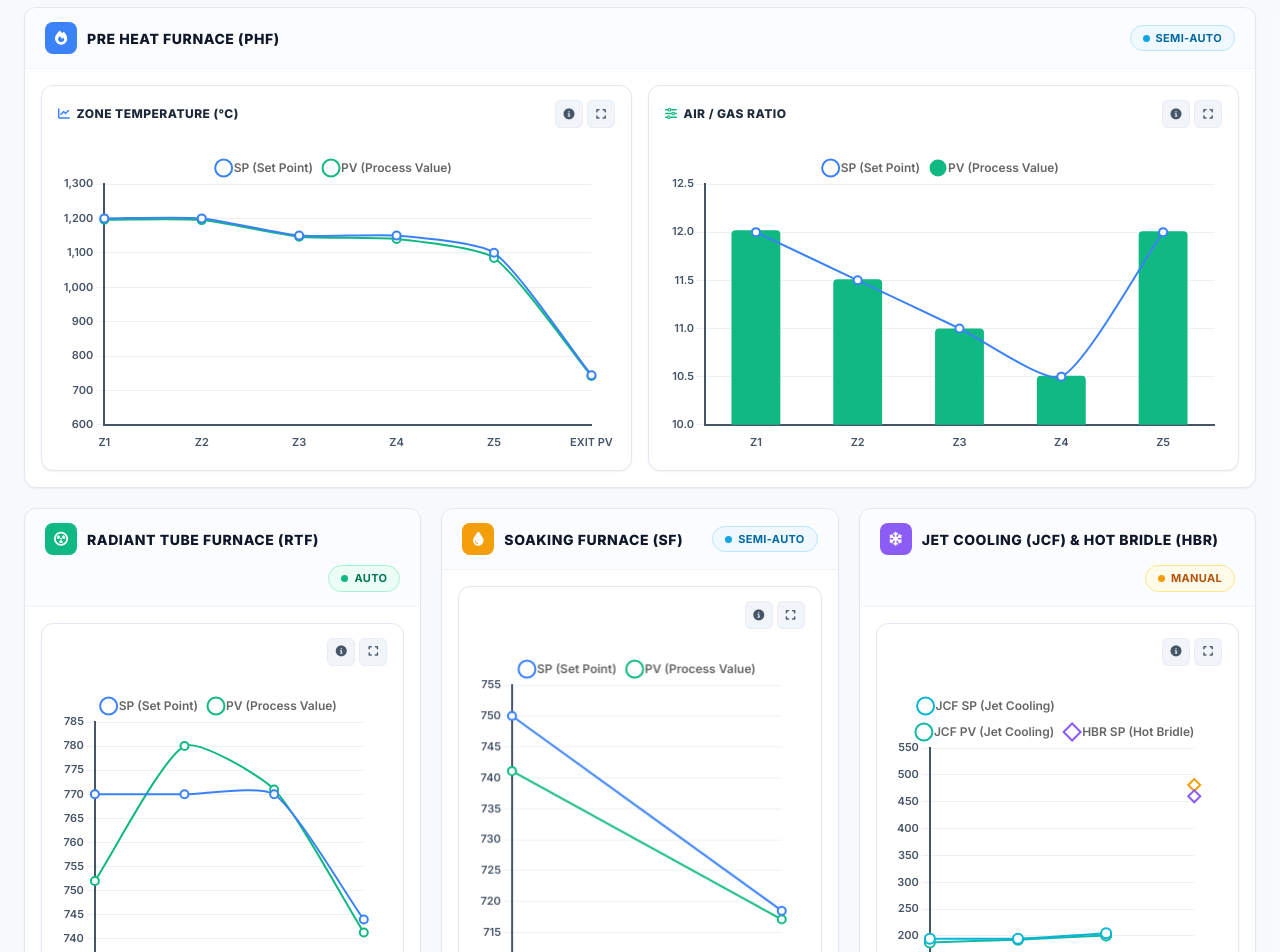
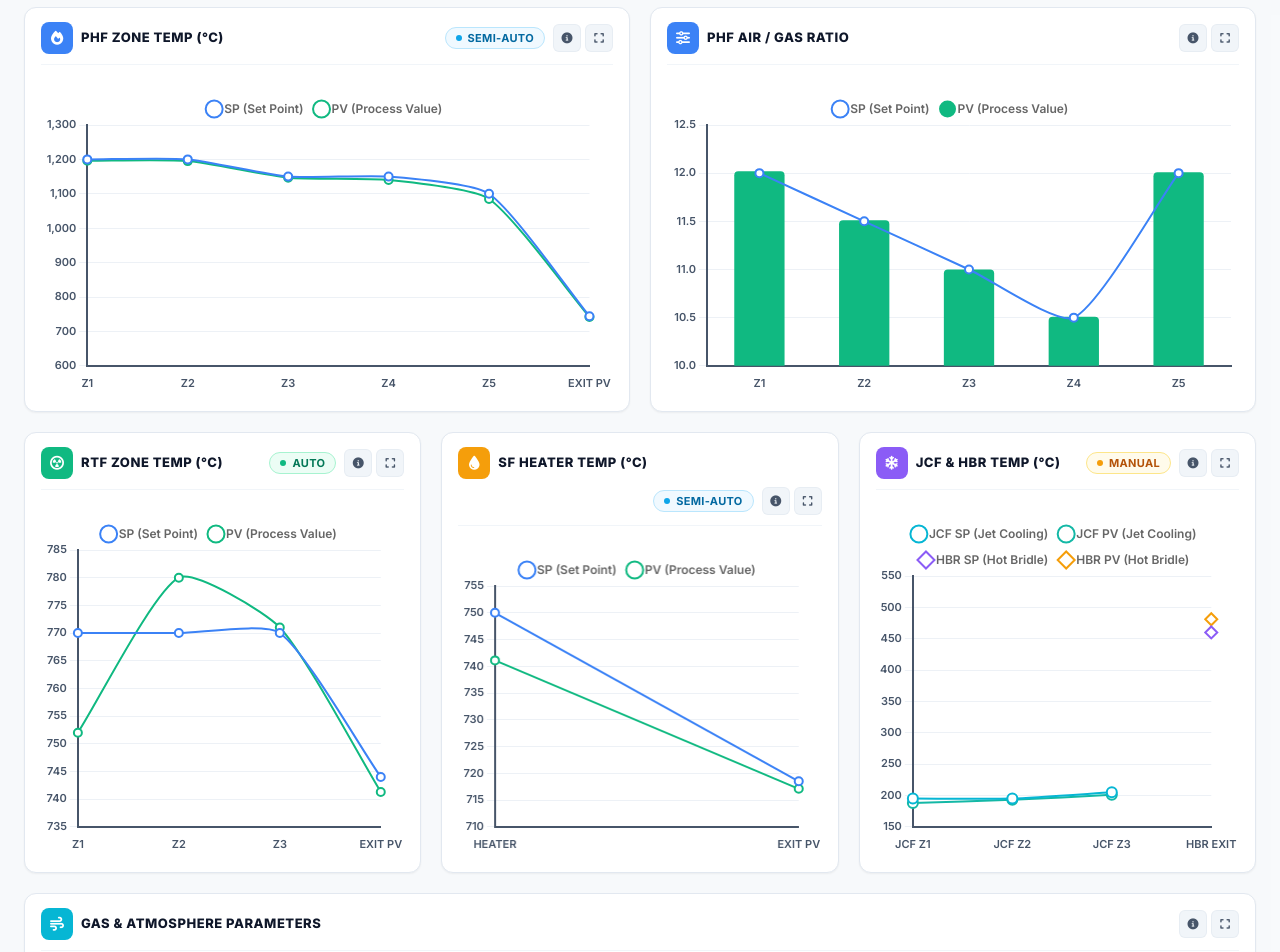
Before and after one commit to sarthak-handa/YDFI, a React (Vite) app in the folder frontend/: page / in a window 1280 px wide. Shown: the part 240-1192 px from the top of the page. Built offline with nearby package versions, Linux system fonts and the light colour scheme.

Commit message:
Eliminate double stage-module headers: single standalone headers per card across HTML & React

```diff
--- a/frontend/src/components/GasPanel.jsx
+++ b/frontend/src/components/GasPanel.jsx
@@ -12,14 +12,16 @@ export default function GasPanel({ configFactory, labels, data, colors, rawData
     return (
         <>
             <div className="bg-white rounded-xl border border-slate-200 p-3 sm:p-[14px_16px] flex flex-col shadow-sm transition-all duration-150 hover:border-slate-300 hover:shadow-md w-full min-w-0">
-                <div className="flex justify-between items-center mb-2 flex-wrap gap-2">
+
+                {/* 1 SINGLE HEADER BAR */}
+                <div className="flex justify-between items-center mb-3 pb-2.5 border-b border-slate-100 flex-wrap gap-2">
                     <div className="flex items-center gap-2 flex-wrap">
-                        <h3 className="text-[11px] sm:text-[12px] font-extrabold text-slate-800 uppercase tracking-[.04em] flex items-center gap-1 sm:gap-[6px] break-words">
-                            <i className="fa-solid fa-chart-column" style={{ color: C.cyan }}></i> Atmosphere &amp; Combustion
+                        <span className="w-7 h-7 sm:w-8 sm:h-8 rounded-lg flex items-center justify-center text-[13px] sm:text-[14px] text-white shrink-0 shadow-xs bg-cyan-500">
+                            <i className="fa-solid fa-wind"></i>
+                        </span>
+                        <h3 className="text-[12px] sm:text-[13px] font-extrabold text-slate-900 uppercase tracking-[.04em] break-words">
+                            Gas &amp; Atmosphere Parameters
                         </h3>
-                        <span className="text-[9px] sm:text-[10px] text-slate-500 font-semibold bg-slate-100 py-[2px] px-2 rounded hidden md:inline-block whitespace-nowrap">
-                            Gas Parameter Bar Chart
-                        </span>
                     </div>
                     <div className="flex items-center gap-1 shrink-0 ml-auto">
                         {/* INFO BUTTON */}
@@ -123,11 +125,11 @@ export default function GasPanel({ configFactory, labels, data, colors, rawData
                     <div className="bg-white rounded-2xl w-full max-w-6xl h-[94vh] md:h-[88vh] p-3 sm:p-6 flex flex-col shadow-2xl border border-slate-200 animate-in fade-in zoom-in-95 duration-150">
                         <div className="flex items-center justify-between border-b border-slate-100 pb-3 mb-3 sm:mb-4 flex-wrap gap-2 shrink-0">
                             <div className="flex items-center gap-2 sm:gap-3">
-                                <span className="w-8 h-8 sm:w-9 sm:h-9 rounded-xl shadow-xs text-white flex items-center justify-center text-[14px] sm:text-[16px] shrink-0" style={{ backgroundColor: C.cyan }}>
-                                    <i className="fa-solid fa-chart-column"></i>
+                                <span className="w-8 h-8 sm:w-9 sm:h-9 rounded-xl shadow-xs text-white flex items-center justify-center text-[14px] sm:text-[16px] shrink-0 bg-cyan-500">
+                                    <i className="fa-solid fa-wind"></i>
                                 </span>
                                 <div>
-                                    <h3 className="text-[14px] sm:text-[16px] font-extrabold text-slate-900 uppercase tracking-[.04em]">Atmosphere &amp; Combustion — Full Screen View</h3>
+                                    <h3 className="text-[14px] sm:text-[16px] font-extrabold text-slate-900 uppercase tracking-[.04em]">Gas &amp; Atmosphere Parameters — Full Screen View</h3>
                                     <p className="text-[10px] sm:text-[11px] text-slate-500 font-semibold">Comprehensive Atmospheric Composition Overview</p>
                                 </div>
                             </div>
--- a/frontend/src/components/ZoneTemperatureChart.jsx
+++ b/frontend/src/components/ZoneTemperatureChart.jsx
@@ -4,9 +4,10 @@ import 'chart.js/auto';
 
 export default function ZoneTemperatureChart({
     title,
-    subtitle,
     iconNode,
     iconColor = '#3b82f6',
+    iconBg = 'bg-blue-500',
+    mode,
     configFactory,
     labels,
     spData,
@@ -24,29 +25,55 @@ export default function ZoneTemperatureChart({
         ? configFactory(jcfHbrArgs.jcfLabels, jcfHbrArgs.jcfSp, jcfHbrArgs.jcfPv, jcfHbrArgs.hbrLabel, jcfHbrArgs.hbrSp, jcfHbrArgs.hbrPv, yTitle)
         : configFactory(labels, spData, pvData, yTitle);
 
-    const defaultInfo = infoText || `${title || 'Temperature Chart'}: Monitors real-time process set points (SP) and actual process values (PV) in ${yTitle.includes('°C') ? '°C' : yTitle}.`;
+    const defaultInfo = infoText || `${title}: Monitors real-time process set points (SP) and actual process values (PV) in ${yTitle.includes('°C') ? '°C' : yTitle}.`;
+
+    // Normalize mode text (AUTO, MANUAL, SEMI-AUTO)
+    let modeText = '';
+    let modeBadgeStyle = '';
+    let modeDotStyle = '';
+
+    if (mode) {
+        const m = mode.toUpperCase().trim();
+        if (m === 'AUTO') {
+            modeText = 'AUTO';
+            modeBadgeStyle = 'bg-emerald-50 text-emerald-700 border-emerald-200';
+            modeDotStyle = 'bg-emerald-500';
+        } else if (m === 'SEMI-AUTO' || m === 'SEMI_AUTO' || m === 'SEMI AUTO') {
+            modeText = 'SEMI-AUTO';
+            modeBadgeStyle = 'bg-sky-50 text-sky-700 border-sky-200';
+            modeDotStyle = 'bg-sky-500';
+        } else {
+            modeText = 'MANUAL';
+            modeBadgeStyle = 'bg-amber-50 text-amber-700 border-amber-200';
+            modeDotStyle = 'bg-amber-500';
+        }
+    }
 
     return (
         <>
-            {/* STANDARD CARD VIEW */}
+            {/* STANDALONE SINGLE-HEADER CARD VIEW */}
             <div className="bg-white rounded-xl border border-slate-200 p-3 sm:p-[14px_16px] flex flex-col shadow-sm transition-all duration-150 hover:border-slate-300 hover:shadow-md w-full min-w-0">
 
-                {/* Clean Header Bar: Only render title/icon if explicit title is passed */}
-                <div className="flex justify-between items-center mb-2 flex-wrap gap-2">
-                    {title ? (
+                {/* 1 SINGLE HEADER BAR */}
+                <div className="flex justify-between items-center mb-3 pb-2.5 border-b border-slate-100 flex-wrap gap-2">
                     <div className="flex items-center gap-2 flex-wrap">
-                            <h3 className="text-[11px] sm:text-[12px] font-extrabold text-slate-800 uppercase tracking-[.04em] flex items-center gap-1 sm:gap-[6px] break-words">
-                                {iconNode && <span style={{ color: iconColor }}>{iconNode}</span>} {title}
-                            </h3>
-                            {subtitle && (
-                                <span className="text-[9px] sm:text-[10px] text-slate-500 font-semibold bg-slate-100 py-[2px] px-2 rounded hidden md:inline-block whitespace-nowrap">
-                                    {subtitle}
+                        {iconNode && (
+                            <span className={`w-7 h-7 sm:w-8 sm:h-8 rounded-lg flex items-center justify-center text-[13px] sm:text-[14px] text-white shrink-0 shadow-xs ${iconBg}`}>
+                                {iconNode}
                             </span>
                         )}
+                        <h3 className="text-[12px] sm:text-[13px] font-extrabold text-slate-900 uppercase tracking-[.04em] break-words">
+                            {title}
+                        </h3>
                     </div>
-                    ) : <div />}
 
-                    <div className="flex items-center gap-1 shrink-0 ml-auto">
+                    <div className="flex items-center gap-2 shrink-0 ml-auto">
+                        {modeText && (
+                            <span className={`text-[10px] sm:text-[11px] font-bold py-0.5 px-2.5 rounded-full tracking-[.03em] inline-flex items-center gap-1.5 border whitespace-nowrap ${modeBadgeStyle}`}>
+                                <span className={`w-[6px] h-[6px] rounded-full inline-block shrink-0 ${modeDotStyle}`}></span> {modeText}
+                            </span>
+                        )}
+                        <div className="flex items-center gap-1">
                             {/* INFO BUTTON */}
                             <button
                                 onClick={() => setShowInfo(true)}
@@ -65,6 +92,7 @@ export default function ZoneTemperatureChart({
                             </button>
                         </div>
                     </div>
+                </div>
 
                 <div className="h-[220px] sm:h-[250px] md:h-[280px] xl:h-[320px] w-full relative flex-grow min-w-0">
                     <Chart type={config.type} data={config.data} options={config.options} />
@@ -81,7 +109,7 @@ export default function ZoneTemperatureChart({
                                     <i className="fa-solid fa-circle-info"></i>
                                 </span>
                                 <div>
-                                    <h4 className="text-[13px] sm:text-[14px] font-extrabold text-slate-900 uppercase">{title || 'Stage Info'}</h4>
+                                    <h4 className="text-[13px] sm:text-[14px] font-extrabold text-slate-900 uppercase">{title}</h4>
                                     <p className="text-[9px] sm:text-[10px] text-slate-400 font-semibold uppercase">Stage Documentation</p>
                                 </div>
                             </div>
@@ -119,11 +147,11 @@ export default function ZoneTemperatureChart({
                     <div className="bg-white rounded-2xl w-full max-w-6xl h-[94vh] md:h-[88vh] p-3 sm:p-6 flex flex-col shadow-2xl border border-slate-200 animate-in fade-in zoom-in-95 duration-150">
                         <div className="flex items-center justify-between border-b border-slate-100 pb-3 mb-3 sm:mb-4 flex-wrap gap-2 shrink-0">
                             <div className="flex items-center gap-2 sm:gap-3">
-                                <span className="w-8 h-8 sm:w-9 sm:h-9 rounded-xl shadow-xs text-white flex items-center justify-center text-[14px] sm:text-[16px] shrink-0" style={{ backgroundColor: iconColor }}>
+                                <span className={`w-8 h-8 sm:w-9 sm:h-9 rounded-xl shadow-xs text-white flex items-center justify-center text-[14px] sm:text-[16px] shrink-0 ${iconBg}`}>
                                     {iconNode || <i className="fa-solid fa-chart-line"></i>}
                                 </span>
                                 <div>
-                                    <h3 className="text-[14px] sm:text-[16px] font-extrabold text-slate-900 uppercase tracking-[.04em]">{title || 'Detailed Analysis'}</h3>
+                                    <h3 className="text-[14px] sm:text-[16px] font-extrabold text-slate-900 uppercase tracking-[.04em]">{title}</h3>
                                     <p className="text-[10px] sm:text-[11px] text-slate-500 font-semibold">Detailed Parameter Analysis ({yTitle})</p>
                                 </div>
                             </div>
--- a/frontend/src/pages/FurnaceDashboard.jsx
+++ b/frontend/src/pages/FurnaceDashboard.jsx
@@ -4,7 +4,6 @@ import { C, lineChartSPPV, comboSpLinePvColumn, gasBarChartConfig, jcfHbrChartCo
 
 import Header from '../components/Header';
 import KPICard from '../components/KPICard';
-import StageCard from '../components/StageCard';
 import ZoneTemperatureChart from '../components/ZoneTemperatureChart';
 import GasPanel from '../components/GasPanel';
 
@@ -48,7 +47,7 @@ export default function FurnaceDashboard() {
 
             <main className="p-3 sm:p-4 md:p-[20px_24px] flex flex-col gap-4 sm:gap-5 max-w-[1920px] w-full mx-auto bg-slate-50/50 min-h-screen overflow-x-hidden">
 
-                {/* TIER 1: KPI ROW (6 CARDS) */}
+                {/* ROW 1: KPI ROW (6 CARDS) */}
                 <section className="grid grid-cols-2 max-[360px]:grid-cols-1 sm:grid-cols-2 md:grid-cols-3 lg:grid-cols-3 xl:grid-cols-6 gap-2.5 sm:gap-3 md:gap-4">
                     <KPICard label="Total Coils" value={D.totalCoils} colorClass="slate" info="Total coil count currently processed" />
                     <KPICard label="PHF Exit Avg" value={phfExitAvg.toFixed(1)} unit="°C" colorClass="blue" info="Pre-Heat Furnace exit temperature average in °C" />
@@ -58,18 +57,14 @@ export default function FurnaceDashboard() {
                     <KPICard label="Avg A/G Ratio" value={avgAGRatio.toFixed(2)} colorClass="cyan" info="Average Air-to-Gas combustion ratio across PHF zones" />
                 </section>
 
-                {/* TIER 2: PRE HEAT FURNACE (PHF) - 2 CHARTS SIDE BY SIDE */}
-                <StageCard
-                    title="Pre Heat Furnace (PHF)"
-                    accentClass="accent-phf"
+                {/* ROW 2: PRE HEAT FURNACE (PHF) - 2 STANDALONE CHARTS SIDE-BY-SIDE */}
+                <div className="grid gap-4 sm:gap-5 grid-cols-1 lg:grid-cols-2">
+                    <ZoneTemperatureChart
+                        title="PHF Zone Temp (°C)"
                         iconNode={<i className="fa-solid fa-fire"></i>}
+                        iconColor="#3b82f6"
+                        iconBg="bg-blue-500"
                         mode={D.phfMode}
-                    colsClass="cols-2"
-                >
-                    <ZoneTemperatureChart
-                        title="Zone Temperature (°C)"
-                        iconNode={<i className="fa-solid fa-chart-line"></i>}
-                        iconColor="#3b82f6"
                         configFactory={lineChartSPPV}
                         labels={[...D.phfZones, 'EXIT PV']}
                         spData={[...D.phfZoneSP, avg(D.phfExitSP)]}
@@ -78,9 +73,10 @@ export default function FurnaceDashboard() {
                         infoText="PHF Zone Temperature tracks set points (SP) and process values (PV) in °C across 5 heating zones and exit point."
                     />
                     <ZoneTemperatureChart
-                        title="Air / Gas Ratio"
+                        title="PHF Air / Gas Ratio"
                         iconNode={<i className="fa-solid fa-sliders"></i>}
                         iconColor="#10b981"
+                        iconBg="bg-blue-500"
                         configFactory={comboSpLinePvColumn}
                         labels={D.phfZones}
                         spData={D.phfZoneAGSP}
@@ -88,19 +84,17 @@ export default function FurnaceDashboard() {
                         yTitle="Air / Gas Ratio"
                         infoText="Monitors air-to-gas ratio set points vs process columns across PHF zones Z1 to Z5 for combustion efficiency."
                     />
-                </StageCard>
+                </div>
 
-                {/* TIER 3: RTF, SF, JCF IN THE SAME LANE (3 GRAPHS IN 1 ROW) */}
+                {/* ROW 3: RTF, SF, JCF IN THE SAME LANE (3 CHARTS IN 1 ROW) */}
                 <div className="grid gap-4 sm:gap-5 grid-cols-1 lg:grid-cols-3">
-
                     {/* RTF */}
-                    <StageCard
-                        title="Radiant Tube Furnace (RTF)"
-                        accentClass="accent-rtf"
+                    <ZoneTemperatureChart
+                        title="RTF Zone Temp (°C)"
                         iconNode={<i className="fa-solid fa-circle-radiation"></i>}
+                        iconColor="#10b981"
+                        iconBg="bg-emerald-500"
                         mode={D.rtfMode}
-                    >
-                        <ZoneTemperatureChart
                         configFactory={lineChartSPPV}
                         labels={[...D.rtfZones, 'EXIT PV']}
                         spData={[...D.rtfZoneSP, avg(D.rtfExitSP)]}
@@ -108,16 +102,14 @@ export default function FurnaceDashboard() {
                         yTitle="Temperature (°C)"
                         infoText="RTF Zone Temperature displays radiant heating across Z1, Z2, Z3 and Exit in degree Celsius (°C)."
                     />
-                    </StageCard>
 
                     {/* SF */}
-                    <StageCard
-                        title="Soaking Furnace (SF)"
-                        accentClass="accent-sf"
+                    <ZoneTemperatureChart
+                        title="SF Heater Temp (°C)"
                         iconNode={<i className="fa-solid fa-droplet"></i>}
+                        iconColor="#f59e0b"
+                        iconBg="bg-amber-500"
                         mode={D.sfMode}
-                    >
-                        <ZoneTemperatureChart
                         configFactory={lineChartSPPV}
                         labels={['HEATER', 'EXIT PV']}
                         spData={[avg(D.sfHeaterSP), avg(D.sfExitSP)]}
@@ -125,16 +117,14 @@ export default function FurnaceDashboard() {
                         yTitle="Temperature (°C)"
                         infoText="Soaking Furnace monitors strip temperature equilibrium across the main heater unit and exit point in °C."
                     />
-                    </StageCard>
 
                     {/* JCF & HBR */}
-                    <StageCard
-                        title="Jet Cooling (JCF) & Hot Bridle (HBR)"
-                        accentClass="accent-jcf"
+                    <ZoneTemperatureChart
+                        title="JCF & HBR Temp (°C)"
                         iconNode={<i className="fa-solid fa-snowflake"></i>}
+                        iconColor="#8b5cf6"
+                        iconBg="bg-violet-500"
                         mode={D.hbrMode}
-                    >
-                        <ZoneTemperatureChart
                         configFactory={jcfHbrChartConfig}
                         yTitle="Temperature (°C)"
                         isJcfHbr={true}
@@ -148,15 +138,9 @@ export default function FurnaceDashboard() {
                         }}
                         infoText="Differentiates Jet Cooling Furnace (JCF Z1-Z3) cooling temperatures and Hot Bridle (HBR Exit) tensioning stage temperatures in °C."
                     />
-                    </StageCard>
                 </div>
 
-                {/* TIER 4: GAS & ATMOSPHERE PARAMETERS (SPACIOUS FULL WIDTH AT BOTTOM) */}
-                <StageCard
-                    title="Gas & Atmosphere Parameters"
-                    accentClass="accent-gas"
-                    iconNode={<i className="fa-solid fa-wind"></i>}
-                >
+                {/* ROW 4: GAS & ATMOSPHERE PARAMETERS (SPACIOUS FULL WIDTH AT BOTTOM) */}
                 <GasPanel
                     configFactory={gasBarChartConfig}
                     labels={gasLabels}
@@ -164,7 +148,6 @@ export default function FurnaceDashboard() {
                     colors={gasColors}
                     rawData={rawGasData}
                 />
-                </StageCard>
 
             </main>
         </>
```
Also changed, not shown: 2 other files (tests, documents, lock files or other folders). Lines whose indentation alone changed are shown as unchanged.
